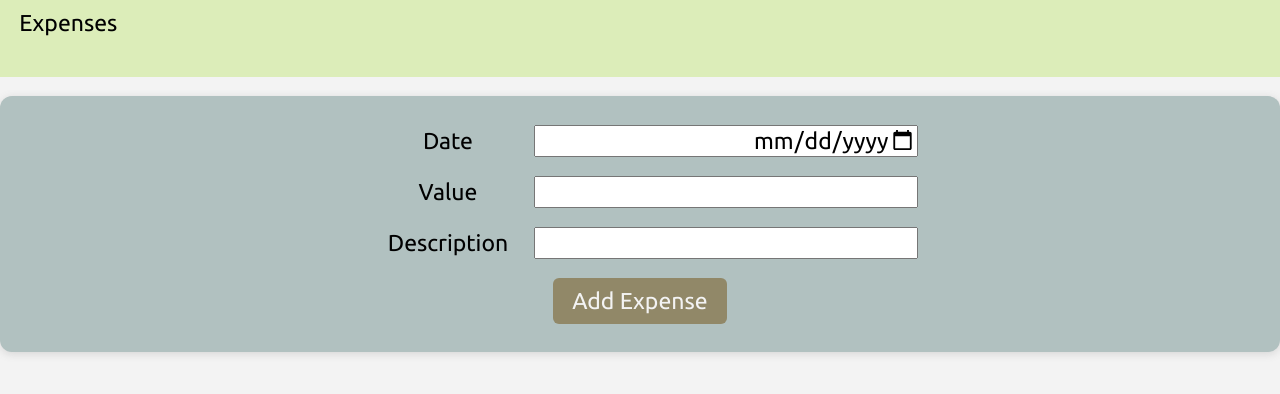
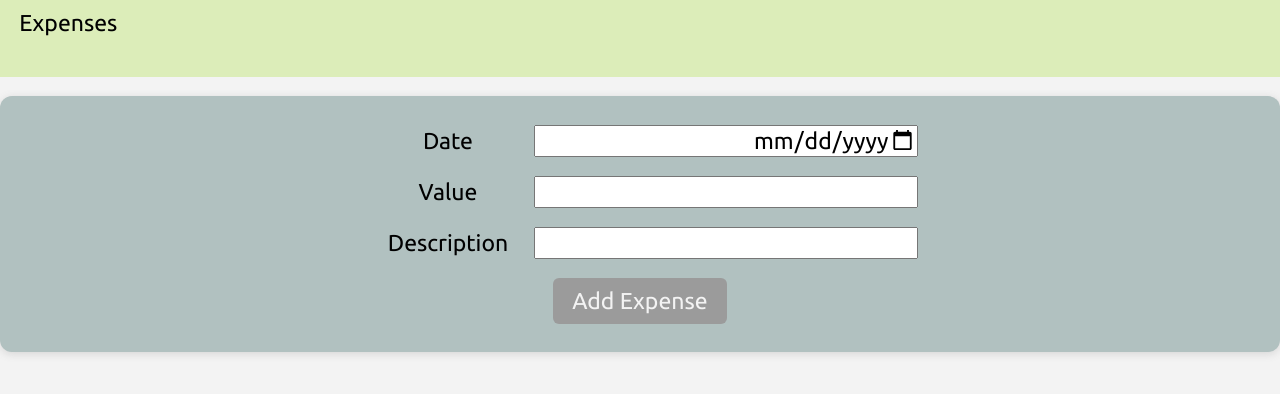
Before and after one commit to winstein27/personal-expenses, a React (Vite) app: page /expenses/new-expense in a window 1280 px wide. Shown: the top 394 px of the page. Built offline with nearby package versions, Linux system fonts and the light colour scheme.

Commit message:
:sparkles: feat: sending expense post request
Adding expense by post request, adding ui button props and adding ExpenseForm component

```diff
--- a/src/components/UI/Button.tsx
+++ b/src/components/UI/Button.tsx
@@ -14,14 +14,24 @@ const StyledButton = styled.button`
   :active {
     border: 2px solid black;
   }
+
+  &:disabled {
+    background: ${theme.colors.disabled};
+  }
 `;
 
 interface Props {
   children: React.ReactNode;
+  type?: 'button' | 'reset' | 'submit';
+  disabled?: boolean;
 }
 
-const Button = ({ children }: Props) => {
-  return <StyledButton>{children}</StyledButton>;
+const Button = (props: Props) => {
+  return (
+    <StyledButton type={props.type} disabled={props.disabled}>
+      {props.children}
+    </StyledButton>
+  );
 };
 
 export default Button;
--- /dev/null
+++ b/src/components/expenses/ExpenseForm.tsx
@@ -0,0 +1,146 @@
+import React, { useState } from 'react';
+import styled from 'styled-components';
+
+import theme from '../../styles/theme';
+
+import Button from '../../components/UI/Button';
+import Card from '../../components/UI/Card';
+
+const Form = styled.form`
+  text-align: center;
+  width: 100%;
+`;
+
+const InputGroup = styled.div`
+  padding: 0.5rem;
+`;
+
+const Label = styled.label`
+  display: inline-block;
+  width: 9rem;
+`;
+
+const Input = styled.input<{ invalid: boolean }>`
+  width: 80%;
+  text-align: right;
+  border: ${(props) =>
+    props.invalid ? '1px solid ' + theme.colors.invalidBorder : ''};
+  background: ${(props) =>
+    props.invalid ? theme.colors.invalidBackground : ''};
+
+  @media (min-width: ${theme.sizes.tablet}) {
+    width: 20rem;
+  }
+`;
+
+const dateValidation = (date: string) => {
+  const parsedDate = new Date(date);
+
+  if (parsedDate.toString() === 'Invalid Date') {
+    return false;
+  }
+
+  return parsedDate.getTime() <= new Date().getTime();
+};
+
+const valueValidation = (value: string) => {
+  // value must be a number
+  if (value.trim() === '' || isNaN(value as unknown as number)) {
+    return false;
+  }
+
+  // if value is decimal, must have at most 2 digits after dot
+  let valid = true;
+  if (value.includes('.')) {
+    valid = value.indexOf('.') >= value.length - 3;
+  }
+
+  // value must be positive
+  return valid && Number.parseFloat(value) > 0;
+};
+
+interface Props {
+  sendExpense: (date: string, value: string, description: string) => void;
+}
+
+const ExpenseForm = (props: Props) => {
+  const [enteredDate, setEnteredDate] = useState('');
+  const [enteredDateTouched, setEnteredDateTouched] = useState(false);
+
+  const [enteredValue, setEnteredValue] = useState('');
+  const [enteredValueTouched, setEnteredValueTouched] = useState(false);
+
+  const [enteredDescription, setEnteredDescription] = useState('');
+  const [enteredDescriptionTouched, setEnteredDescriptionTouched] =
+    useState(false);
+
+  const enteredDateIsValid = dateValidation(enteredDate);
+  const enteredValueIsValid = valueValidation(enteredValue);
+  const enteredDescriptionIsValid = enteredDescription.trim().length > 0;
+
+  const formIsValid =
+    enteredDateIsValid && enteredValueIsValid && enteredDescriptionIsValid;
+
+  const formSubmissionHandler = (event: React.FormEvent) => {
+    event.preventDefault();
+
+    setEnteredDateTouched(true);
+    setEnteredValueTouched(true);
+    setEnteredDescriptionTouched(true);
+
+    if (formIsValid) {
+      props.sendExpense(enteredDate, enteredValue, enteredDescription);
+    }
+  };
+
+  return (
+    <Card>
+      <Form method="POST" onSubmit={formSubmissionHandler}>
+        <InputGroup>
+          <Label htmlFor="date">Date</Label>
+          <Input
+            id="date"
+            type="date"
+            value={enteredDate}
+            onChange={(event) => setEnteredDate(event.target.value)}
+            onBlur={() => setEnteredDateTouched(true)}
+            invalid={enteredDateTouched && !enteredDateIsValid}
+          />
+        </InputGroup>
+
+        <InputGroup>
+          <Label htmlFor="value">Value</Label>
+          <Input
+            id="value"
+            type="number"
+            step=".01"
+            value={enteredValue}
+            onChange={(event) => setEnteredValue(event.target.value)}
+            onBlur={() => setEnteredValueTouched(true)}
+            invalid={enteredValueTouched && !enteredValueIsValid}
+          />
+        </InputGroup>
+
+        <InputGroup>
+          <Label htmlFor="description">Description</Label>
+          <Input
+            id="description"
+            type="text"
+            value={enteredDescription}
+            onChange={(event) => setEnteredDescription(event.target.value)}
+            onBlur={() => setEnteredDescriptionTouched(true)}
+            invalid={enteredDescriptionTouched && !enteredDescriptionIsValid}
+          />
+        </InputGroup>
+
+        <InputGroup>
+          <Button type="submit" disabled={!formIsValid}>
+            Add Expense
+          </Button>
+        </InputGroup>
+      </Form>
+    </Card>
+  );
+};
+
+export default ExpenseForm;
--- a/src/hooks/useFetch.ts
+++ b/src/hooks/useFetch.ts
@@ -1,7 +1,9 @@
 import { useState, useCallback } from 'react';
 
 interface Config {
-  method?: 'GET';
+  method?: 'GET' | 'POST';
+  headers?: { 'Content-type': string };
+  body?: any;
 }
 
 const URL =
@@ -19,6 +21,8 @@ const useFetch = () => {
       try {
         const response = await fetch(URL, {
           method: requestConfig.method ? requestConfig.method : 'GET',
+          headers: requestConfig.headers ? requestConfig.headers : {},
+          body: requestConfig.body ? JSON.stringify(requestConfig.body) : null,
         });
 
         if (!response.ok) {
--- a/src/pages/expenses/NewExpense.tsx
+++ b/src/pages/expenses/NewExpense.tsx
@@ -1,140 +1,40 @@
-import React, { useState } from 'react';
-import styled from 'styled-components';
+import useFetch from '../../hooks/useFetch';
 
-import theme from '../../styles/theme';
+import ExpenseForm from '../../components/expenses/ExpenseForm';
+import ProgressBar from '../../components/UI/ProgressBar';
 
-import Button from '../../components/UI/Button';
-import Card from '../../components/UI/Card';
+const NewExpense = () => {
+  const { isLoading, error, sendRequest } = useFetch();
 
-const Form = styled.form`
-  text-align: center;
-  width: 100%;
-`;
+  const sendExpense = async (
+    date: string,
+    value: string,
+    description: string
+  ) => {
+    const newDate = new Date(date);
+    const day = newDate.getDay();
+    const month = newDate.getMonth();
+    const year = newDate.getFullYear();
 
-const InputGroup = styled.div`
-  padding: 0.5rem;
-`;
+    sendRequest(
+      {
+        method: 'POST',
+        headers: { 'Content-type': 'application/json' },
+        body: {
+          date: `${month}-${day}-${year}`,
+          value: Number.parseFloat(value),
+          description: description,
+        },
+      },
+      () => null
+    );
+  };
 
-const Label = styled.label`
-  display: inline-block;
-  width: 9rem;
-`;
-
-const Input = styled.input<{ invalid: boolean }>`
-  width: 80%;
-  text-align: right;
-  border: ${(props) =>
-    props.invalid ? '1px solid ' + theme.colors.invalidBorder : ''};
-  background: ${(props) =>
-    props.invalid ? theme.colors.invalidBackground : ''};
-
-  @media (min-width: ${theme.sizes.tablet}) {
-    width: 20rem;
-  }
-`;
-
-const dateValidation = (date: string) => {
-  const parsedDate = new Date(date);
-
-  if (parsedDate.toString() === 'Invalid Date') {
-    return false;
+  if (isLoading) {
+    return <ProgressBar />;
   }
 
-  return parsedDate.getTime() <= new Date().getTime();
+  return <ExpenseForm sendExpense={sendExpense} />;
 };
 
-const valueValidation = (value: string) => {
-  // value must be a number
-  if (value.trim() === '' || isNaN(value as unknown as number)) {
-    return false;
-  }
-
-  // if value is decimal, must have at most 2 digits after dot
-  let valid = true;
-  if (value.includes('.')) {
-    valid = value.indexOf('.') >= value.length - 3;
-  }
-
-  // value must be positive
-  return valid && Number.parseFloat(value) > 0;
-};
-
-const AddExpense = () => {
-  const [enteredDate, setEnteredDate] = useState('');
-  const [enteredDateTouched, setEnteredDateTouched] = useState(false);
-
-  const [enteredValue, setEnteredValue] = useState('');
-  const [enteredValueTouched, setEnteredValueTouched] = useState(false);
-
-  const [enteredDescription, setEnteredDescription] = useState('');
-  const [enteredDescriptionTouched, setEnteredDescriptionTouched] =
-    useState(false);
-
-  const enteredDateIsValid = dateValidation(enteredDate);
-  const enteredValueIsValid = valueValidation(enteredValue);
-  const enteredDescriptionIsValid = enteredDescription.trim().length > 0;
-
-  const formIsValid =
-    enteredDateIsValid && enteredValueIsValid && enteredDescriptionIsValid;
-
-  const formSubmissionHandler = (event: React.FormEvent) => {
-    event.preventDefault();
-
-    setEnteredDateTouched(true);
-    setEnteredValueTouched(true);
-    setEnteredDescriptionTouched(true);
-
-    if (formIsValid) {
-      // TODO: post form
-    }
-  };
-
-  return (
-    <Card>
-      <Form method="POST" onSubmit={formSubmissionHandler}>
-        <InputGroup>
-          <Label htmlFor="date">Date</Label>
-          <Input
-            id="date"
-            type="date"
-            value={enteredDate}
-            onChange={(event) => setEnteredDate(event.target.value)}
-            onBlur={() => setEnteredDateTouched(true)}
-            invalid={enteredDateTouched && !enteredDateIsValid}
-          />
-        </InputGroup>
-
-        <InputGroup>
-          <Label htmlFor="value">Value</Label>
-          <Input
-            id="value"
-            type="number"
-            step=".01"
-            value={enteredValue}
-            onChange={(event) => setEnteredValue(event.target.value)}
-            onBlur={() => setEnteredValueTouched(true)}
-            invalid={enteredValueTouched && !enteredValueIsValid}
-          />
-        </InputGroup>
-
-        <InputGroup>
-          <Label htmlFor="description">Description</Label>
-          <Input
-            id="description"
-            type="text"
-            value={enteredDescription}
-            onChange={(event) => setEnteredDescription(event.target.value)}
-            onBlur={() => setEnteredDescriptionTouched(true)}
-            invalid={enteredDescriptionTouched && !enteredDescriptionIsValid}
-          />
-        </InputGroup>
-
-        <InputGroup>
-          <Button>Add Expense</Button>
-        </InputGroup>
-      </Form>
-    </Card>
-  );
-};
-
-export default AddExpense;
+export default NewExpense;
--- a/src/styles/theme.ts
+++ b/src/styles/theme.ts
@@ -4,6 +4,7 @@ const colors = {
   border: '#000',
   invalidBorder: '#ff0f0f',
   invalidBackground: '#ffb6b6',
+  disabled: '#9b9b9b',
   b: '#DCEDB9',
   c: '#D2E59E',
   d: '#CBD081',
```
